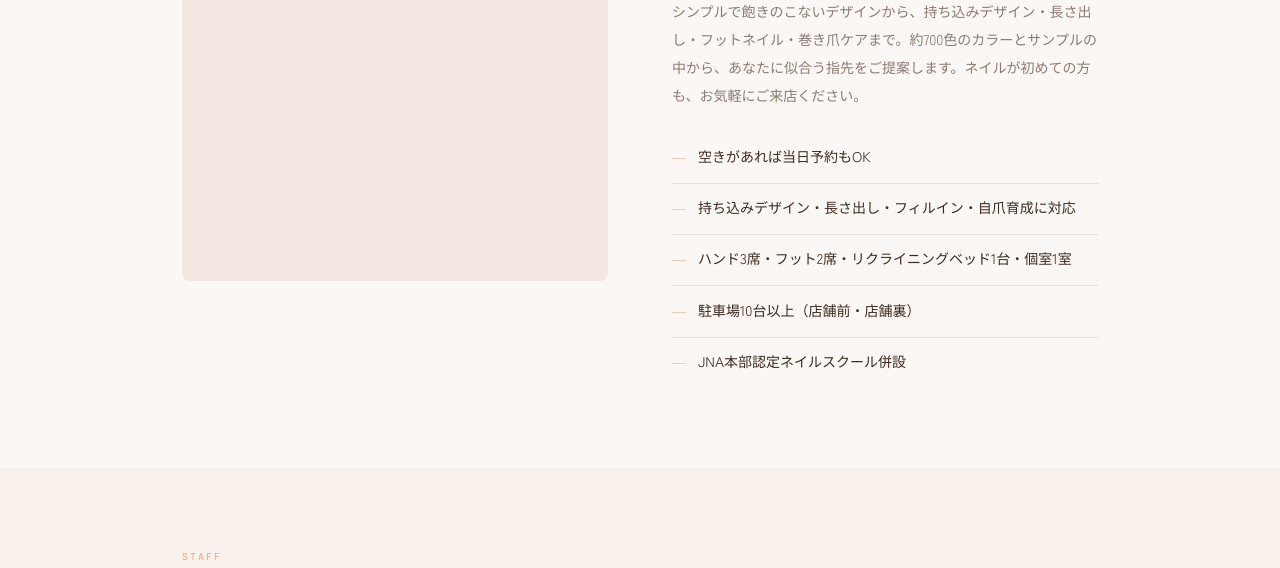
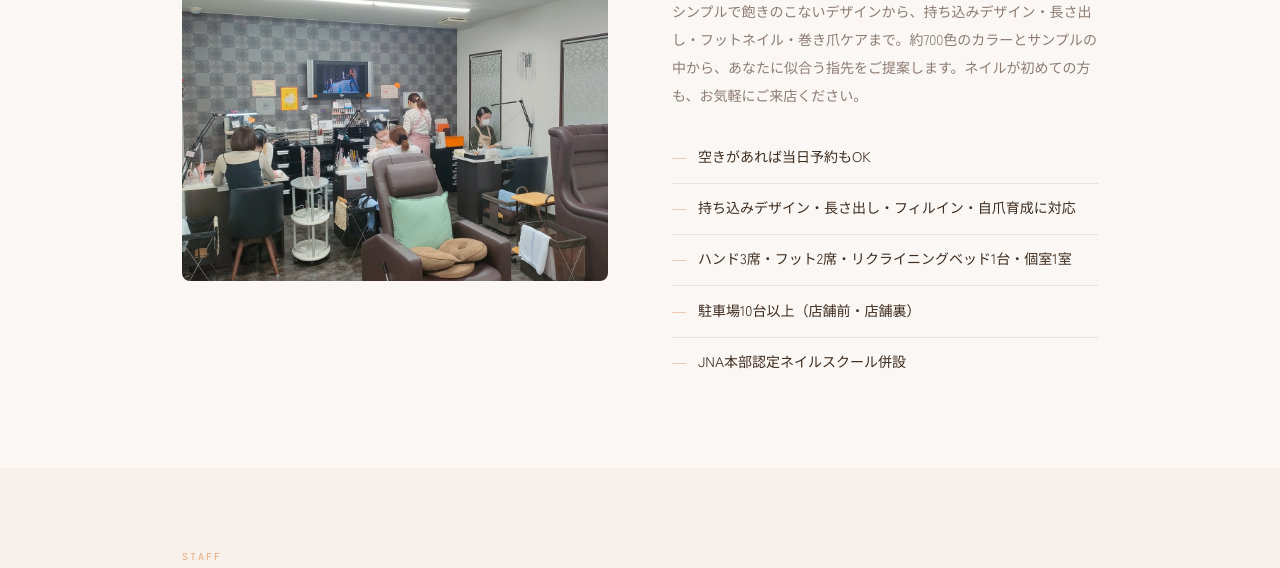
Before and after one commit to lpirie16-ship-it/salon-orangestick, a plain HTML site: page salon.html in a window 1280 px wide. Shown: the part 532-1100 px from the top of the page. Drawn offline with nearby package versions, Linux system fonts and the light colour scheme.

Commit message:
Update salon.html

```diff
--- a/salon.html
+++ b/salon.html
@@ -116,7 +116,7 @@
   <div class="container">
     <div class="salon-split">
       <div class="reveal">
-        <div class="salon-photo-ph"><img src="images/ネイルサロンオレンジスティック豊橋1000031848.jpg" alt="ネイルケアの施術風景"></div>
+        <div class="salon-photo-ph"><img src="images/ネイルサロン豊橋1000031848.jpg" alt="ネイルケアの施術風景"></div>
       </div>
       <div class="reveal">
         <div class="sec-eyebrow">Our Concept</div>
```
